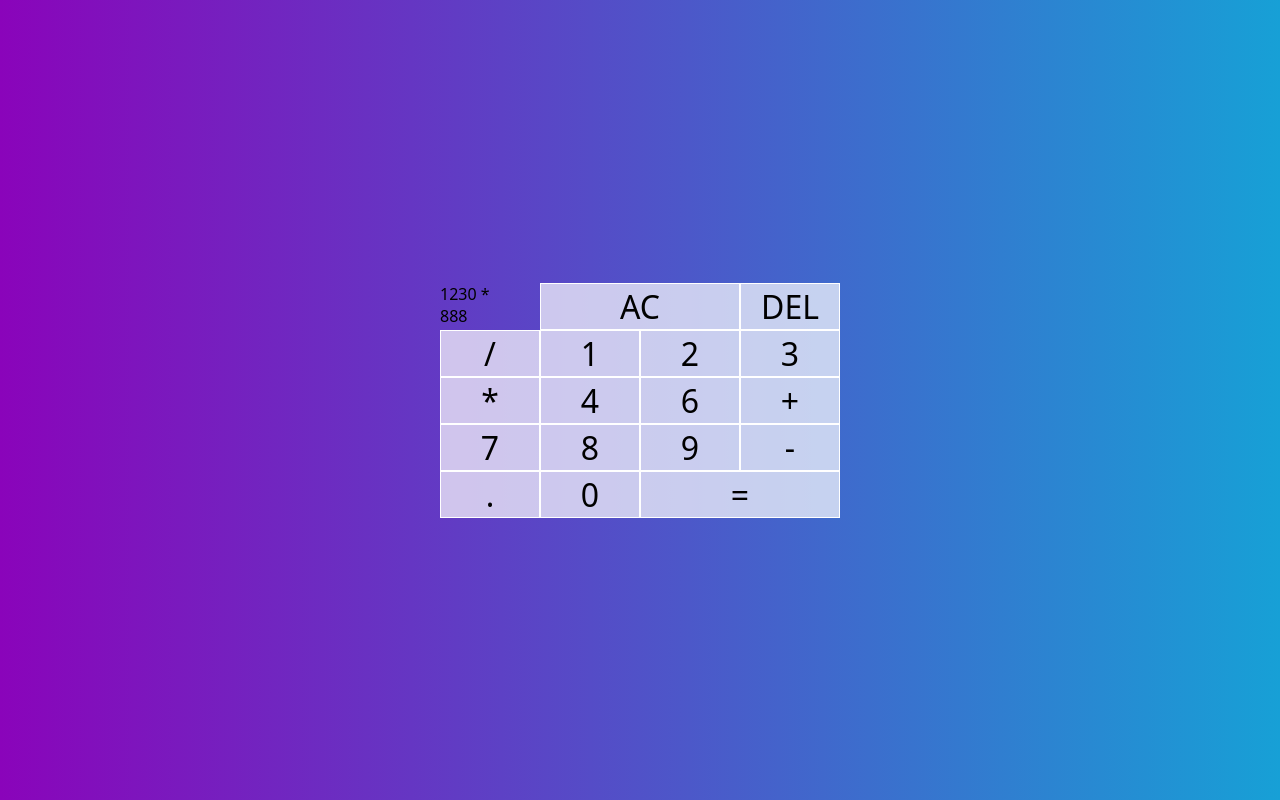
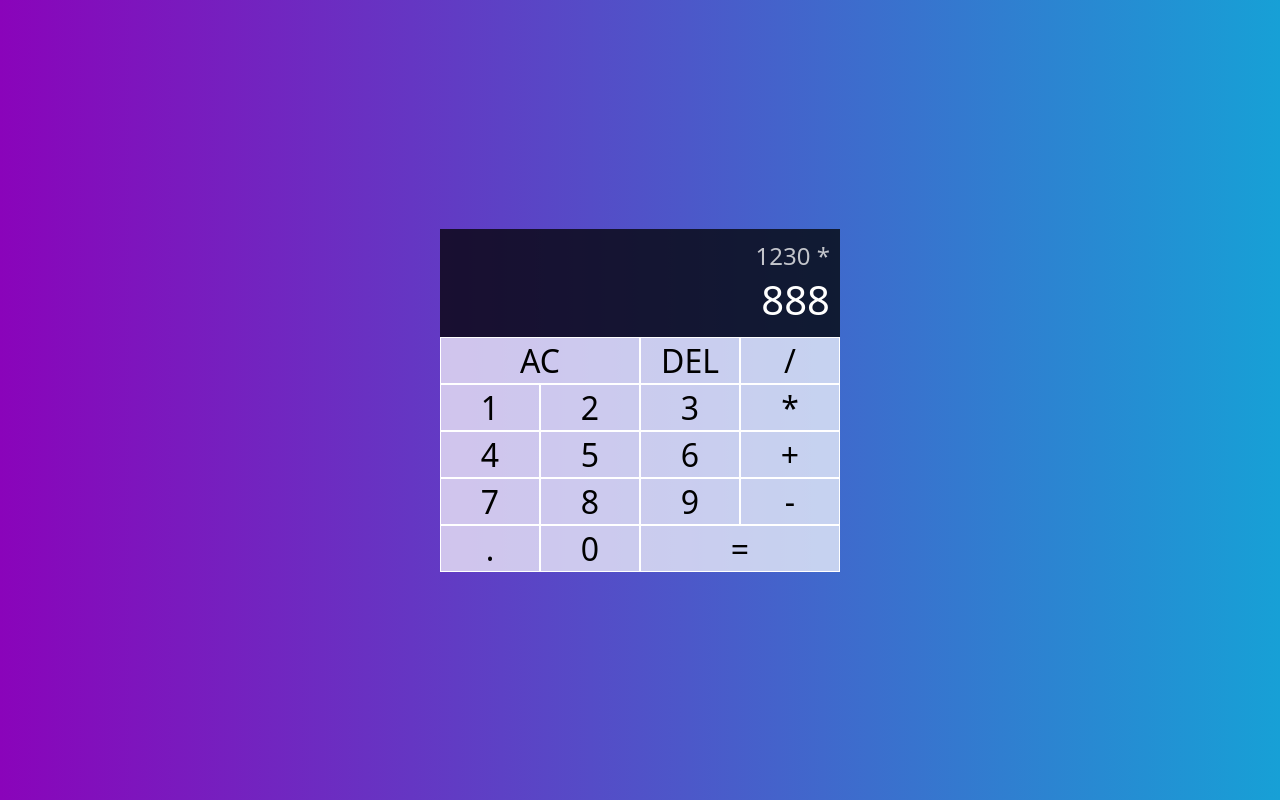
Before and after one commit to LuthfiIRL/Calculator, a plain HTML site: page index.html in a window 1280 px wide. Drawn offline with Linux system fonts and the light colour scheme.

Commit message:
Update Style.css
- add missing "5" button
- style output, and output texts

```diff
--- a/index.html
+++ b/index.html
@@ -21,6 +21,7 @@
       <button>3</button>
       <button>*</button>
       <button>4</button>
+      <button>5</button>
       <button>6</button>
       <button>+</button>
       <button>7</button>
--- a/styles.css
+++ b/styles.css
@@ -37,3 +37,25 @@ body {
 .span-two {
   grid-column: span 2;
 }
+
+.output {
+  grid-column: 1 / -1;
+  background-color: rgba(0, 0, 0, 0.75);
+  display: flex;
+  align-items: flex-end;
+  justify-content: space-around;
+  flex-direction: column;
+  padding: 10px;
+  word-wrap: break-word;
+  word-break: break-all;
+}
+
+.output .previous-operand {
+  color: rgba(255, 255, 255, 0.75);
+  font-size: 1.5rem;
+}
+
+.output .current-operand {
+  color: white;
+  font-size: 2.5rem;
+}
```
